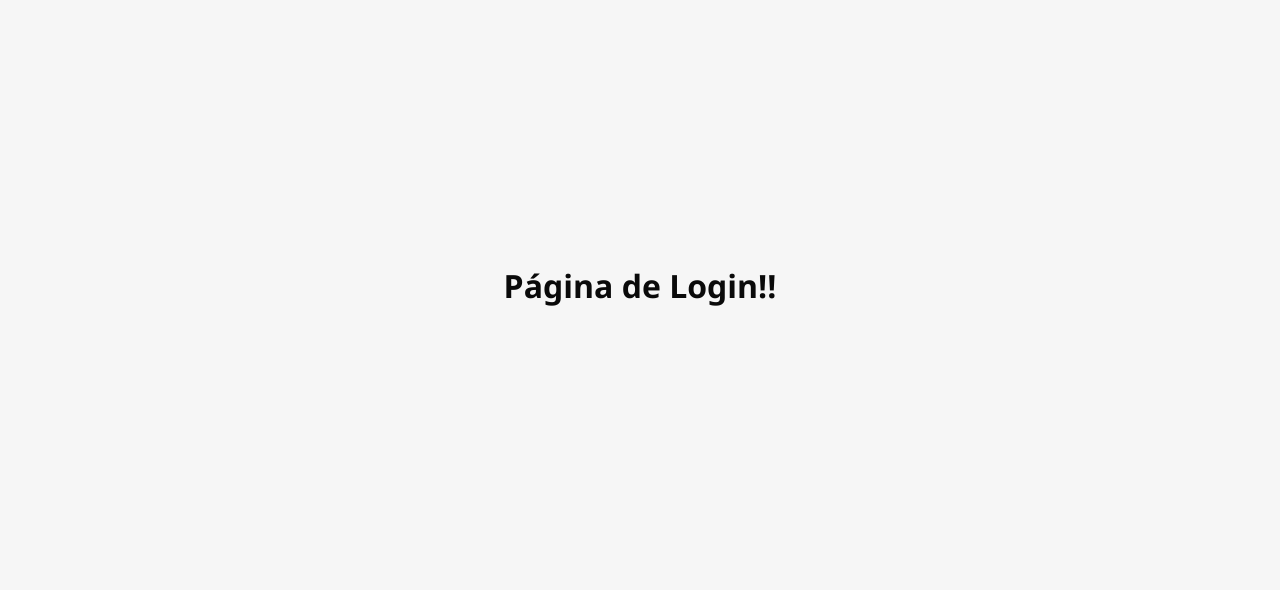
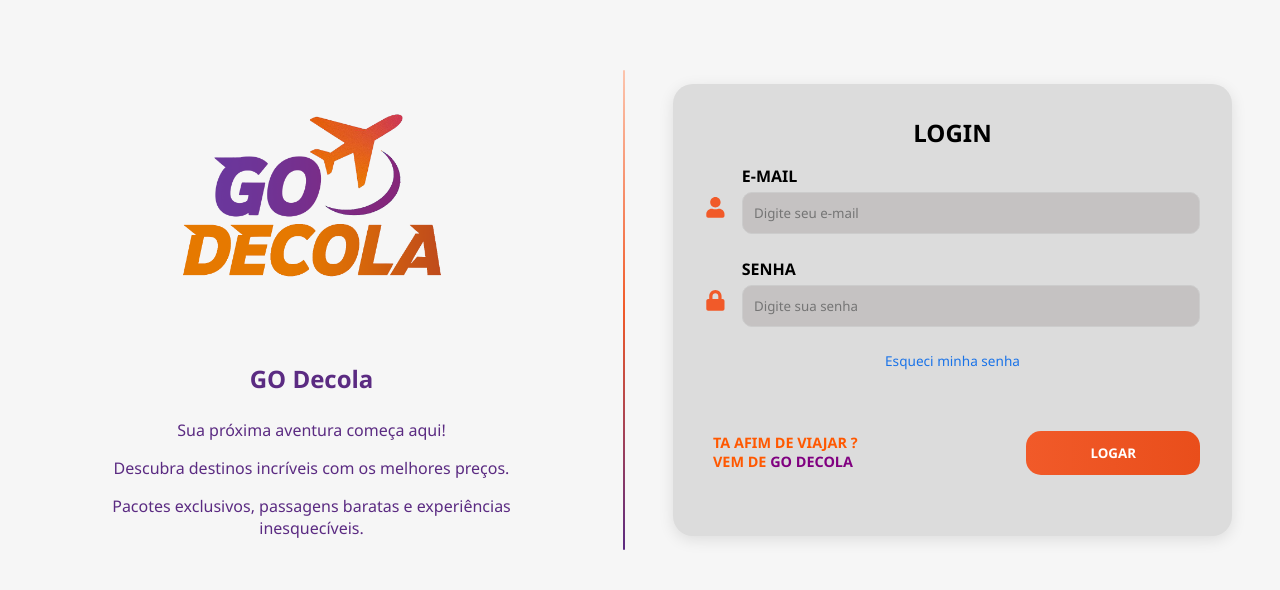
Before and after one commit to gustavobarbosa7/Godecola-teste, a React (Vite) app: page /login in a window 1280 px wide. Shown: the part 210-800 px from the top of the page. Built offline with nearby package versions, Linux system fonts and the light colour scheme.

Commit message:
feature/US03 - página de login

```diff
--- a/package.json
+++ b/package.json
@@ -1,5 +1,5 @@
 {
-  "name": "GoDecola-UI",
+  "name": "godecola-ui",
   "private": true,
   "version": "0.0.0",
   "type": "module",
--- a/src/index.css
+++ b/src/index.css
@@ -9,6 +9,7 @@
   --background-color: #f6f6f6;
   --foreground-color: #003cff;
   --primary-text-color: #0a0a0a;
+  --background-form-color: #c5c2c2;
   --secondary-text-color: #ffffff;
   --toggle-bg: #f3f1d7;
   --toggle-fg: #ffd000;
@@ -25,6 +26,7 @@
   --background-color: #1E1E1E;
   --foreground-color: #567aff;
   --primary-text-color: #f6f6f6;
+  --background-form-color: #c5c2c2;
   --secondary-text-color: #0a0a0a;
   --toggle-bg: #1E1E1E;
   --toggle-fg: #00a6ff;
--- a/src/pages/Login/LoginPage.css
+++ b/src/pages/Login/LoginPage.css
@@ -1,14 +1,162 @@
 .container {
   width: 100%;
   height: 100vh;
-  display: flex;
-  flex-direction: column;
+  display: flexbox;
+  flex-direction: row;
   justify-content: center;
   align-items: center;
   background-color: var(--background-color);
   transition: background-color 0.25s ease-in-out;
 }
 
-.title {
-  color: var(--primary-text-color);
+.left, .right {
+  flex: 1;
+  padding: 4rem;
+  display: flex;
+  flex-direction: column;
+  justify-content: center;
 }
+
+.left {
+  align-items: center;
+  text-align: center;
+  color: #5b2b82;
+}
+
+.logo {
+  width: 280px;
+  margin-bottom: 0.5rem;
+}
+
+.right {
+  border-radius: 20px;
+  margin: auto 3rem;
+  padding: 2rem;
+  box-shadow: 0 4px 15px rgba(0, 0, 0, 0.1);
+  background-color: var(--icons-login-hover);
+}
+
+form {
+  display: flex;
+  flex-direction: column;
+  width: 100%;
+}
+
+.input-group {
+  display: flex;
+  align-items: center;
+  margin-bottom: 1.5rem;
+  gap: 1rem;
+}
+
+.icon {
+  color: #f15a29;
+  font-size: 1.3rem;
+  margin-top: 1rem;
+  flex-shrink: 0;
+}
+
+.input-wrapper {
+  display: flex;
+  flex-direction: column;
+  flex: 1;
+}
+
+.input-wrapper span {
+  font-weight: bold;
+  margin-bottom: 0.3rem;
+}
+
+.input-wrapper input {
+  width: 100%;
+  padding: 0.7rem;
+  border-radius: 10px;
+  border: 1px solid #ccc;
+  background-color: var(--background-form-color);
+}
+
+.forgot {
+  align-self: center;
+  font-size: 0.85rem;
+  color: #1a73e8;
+  margin-bottom: 1rem;
+  text-decoration: none;
+  transition: color 0.2s ease, text-decoration 0.2s ease;
+}
+
+.forgot:hover {
+  color: #07449f;
+  cursor: pointer;
+}
+
+.login-between {
+  display: flex;
+  align-items: center;
+  justify-content: space-between;
+  margin-top: 2.5rem;
+  gap: 1.5rem;
+  flex-wrap: wrap;
+}
+
+.login-btn {
+  background: linear-gradient(to right, #f15a29, #e94e1b);
+  color: white;
+  border: none;
+  padding: 0.8rem 4rem;
+  border-radius: 15px;
+  cursor: pointer;
+  font-weight: bold;
+  margin-bottom: 1.5rem;
+  transition: transform 0.2s ease-in-out;
+}
+
+.login-btn:hover {
+  transform: scale(1.02);
+  background: #c94113;
+  transition: transform 0.3s ease;
+}
+
+.cta {
+  text-align: left;
+  font-weight: bold;
+  font-size: 0.9rem;
+  line-height: 1.3;
+  display: flex;
+  flex-direction: column;
+  padding-bottom: 2rem;
+}
+
+.highlight-orange {
+  color: var(--orange-avanade);
+}
+
+.highlight-purple {
+  color: purple;
+}
+
+.login-footer {
+  display: flex;
+  align-items: center;
+  justify-content: space-between;
+  margin-top: 2rem;
+  gap: 2rem;
+  flex-wrap: wrap; /* opcional para responsividade */
+}
+
+h2 {
+  text-align: center;
+  justify-content: center;
+  margin-bottom: 1rem;
+}
+
+p {
+  padding: 0.5rem;
+}
+
+.divider {
+  width: 2px;
+  background: linear-gradient(to bottom, #fcc5ae, #f15a29, #5b2b82); /* laranja para roxo */
+  height: 60%;
+  border-radius: 10px;
+  align-self: center;
+}
--- a/src/pages/Login/LoginPage.jsx
+++ b/src/pages/Login/LoginPage.jsx
@@ -1,11 +1,62 @@
-import './LoginPage.css'
+import './LoginPage.css';
+import logo from "../../assets/go_decola_logo_01.png"
+import { FaUser, FaLock } from 'react-icons/fa';
+import { Link } from 'react-router-dom';
 
-const LoginPage = () => {
+export default function LoginPage() {
   return (
-    <div className='container'>
-      <h1 className='title'>Página de Login!!</h1>
+    <div className="container">
+
+      {/* lado direito da tela */}
+      <div className="left">
+        <img src={logo} alt="Go Decola" className="logo"/>
+        <h2>GO Decola</h2>
+        <p>Sua próxima aventura começa aqui!</p>
+        <p>Descubra destinos incríveis com os melhores preços.</p>
+        <p>
+          Pacotes exclusivos, passagens baratas e experiências inesquecíveis.
+        </p>
+      </div>
+
+      <div className="divider"></div>
+
+      {/* lado esquerdo da tela */}
+      <div className="right">
+        <h2>LOGIN</h2>
+        <form>
+          <label className="input-group">
+            <FaUser className="icon" />
+            <div className="input-wrapper">
+            <span>E-MAIL</span>
+            <input type="email" placeholder="Digite seu e-mail" />
+            </div>
+          </label>
+
+          <label className="input-group">
+            <FaLock className="icon" />
+            <div className="input-wrapper">
+            <span>SENHA</span>
+            <input type="password" placeholder="Digite sua senha" />
+            </div>
+          </label>
+
+          <Link to="/recoverypassword" className="forgot">
+            Esqueci minha senha
+          </Link>
+
+          <div className='login-between'>
+          <p className="cta">
+            <span className="highlight-orange">TA AFIM DE VIAJAR ?<br /></span>
+            <span className="highlight-orange">VEM DE <strong className="highlight-purple">GO DECOLA</strong></span>
+          </p>
+
+          <button type="submit" className="login-btn">
+            LOGAR
+          </button>
+          </div>
+
+        </form>
+      </div>
     </div>
-  )
+  );
 }
-
-export default LoginPage;
--- /dev/null
+++ b/src/pages/RecoveryPassword/RecoveryPasswordPage.jsx
@@ -0,0 +1,9 @@
+import './RecoveryPasswordPage.css';
+
+export default function RecoveryPasswordPage() {
+    return (
+        <div>
+
+        </div>
+    );
+}
--- a/src/routes/Router.jsx
+++ b/src/routes/Router.jsx
@@ -3,6 +3,7 @@ import HomePage from '../pages/Home/HomePage'
 import ErrorPage from '../pages/Error/ErrorPage'
 import SignUpPage from '../pages/SignUp/SignUpPage'
 import LoginPage from '../pages/Login/LoginPage'
+import RecoveryPasswordPage from '../pages/RecoveryPassword/RecoveryPasswordPage'
 import { Header } from '../components/Header/Header'
 import { Footer } from '../components/Footer/Footer'
 
@@ -14,6 +15,7 @@ export const Router = () => {
         <Route index element={<HomePage />} />
         <Route path="/signup" element={<SignUpPage />} />
         <Route path="/login" element={<LoginPage />} />
+        <Route path="/recoverypassword" element={<RecoveryPasswordPage />} />
         <Route path="*" element={<ErrorPage />} />
       </Routes>
       <Footer />
--- a/src/routes/coordinator.jsx
+++ b/src/routes/coordinator.jsx
@@ -10,6 +10,10 @@ export const goToLogin = navigate => {
   navigate('/login')
 }
 
+export const goToRecoveryPassword = navigate => {
+  navigate('/recoverypassword')
+}
+
 export const goToSignUp = navigate => {
   navigate('/signup')
 }
```
Also changed, not shown: src/pages/RecoveryPassword/RecoveryPasswordPage.css (added), 1 other file (tests, documents, lock files or other folders).
